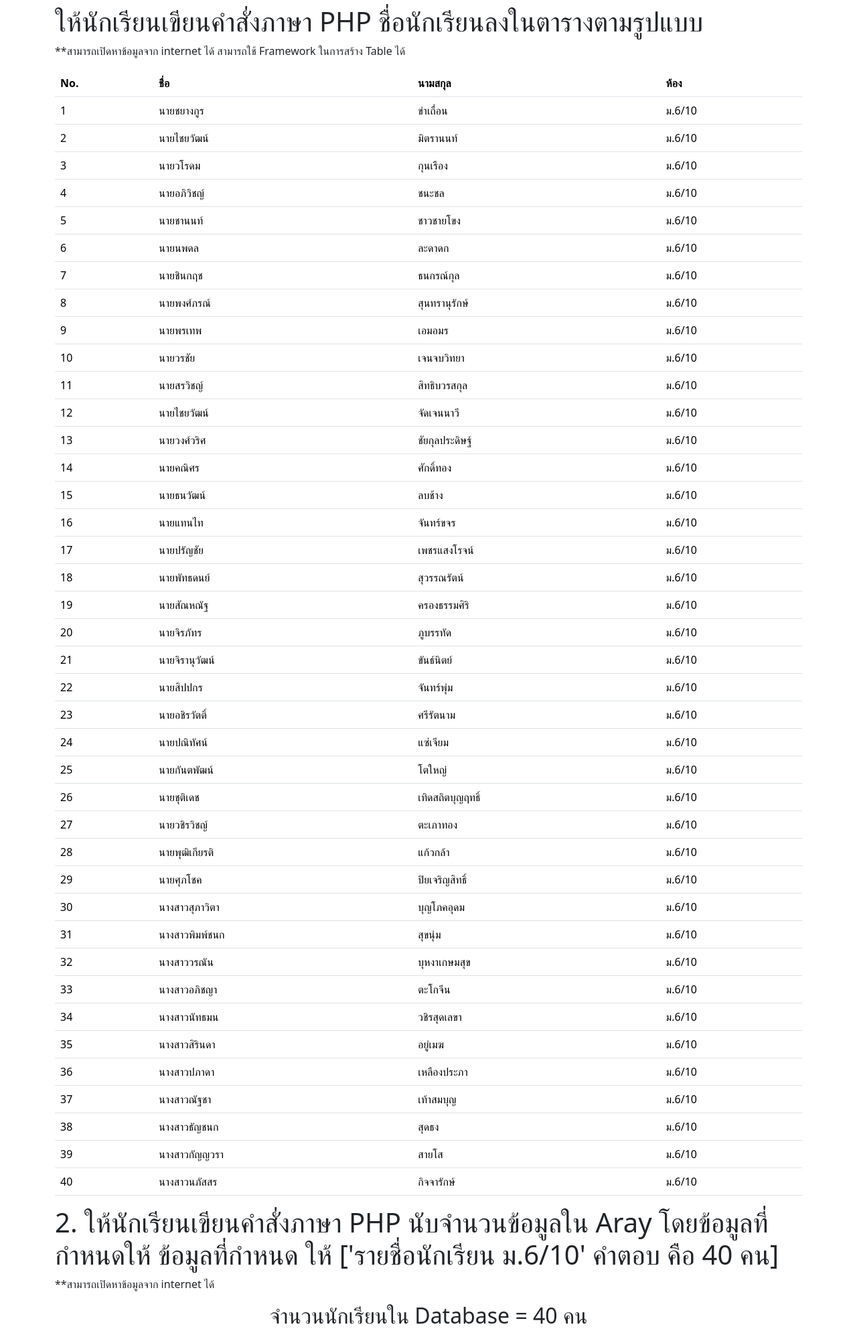
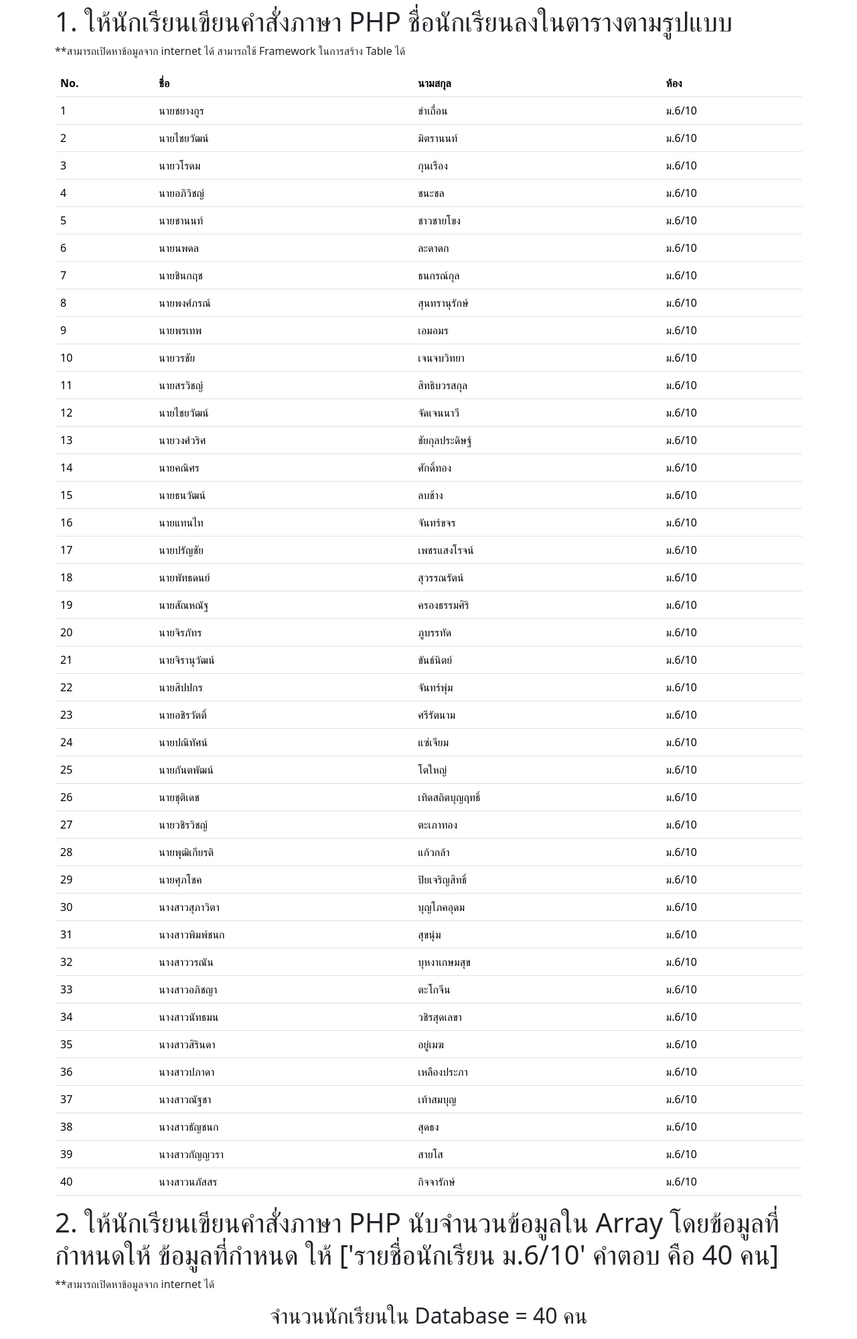
Before and after one commit to 36115/php-exam, a PHP site: page / in a window 1280 px wide. Shown: the whole page at 67% size. Run offline with PHP 8.4, Linux system fonts and the light colour scheme; data comes from the database, SQL or seed files in the repository.

Commit message:
Update index.php

```diff
--- a/index.php
+++ b/index.php
@@ -19,7 +19,7 @@
 </head>
 <body>
     <div class="container py-2">
-        <h1>ให้นักเรียนเขียนคำสั่งภาษา PHP ชื่อนักเรียนลงในตารางตามรูปแบบ</h1>
+        <h1>1. ให้นักเรียนเขียนคำสั่งภาษา PHP ชื่อนักเรียนลงในตารางตามรูปแบบ</h1>
         <p>**สามารถเปิดหาข้อมูลจาก internet ได้ สามารถใช้ Framework ในการสร้าง Table ได้</p>
         <table class="table">
     <thead>
@@ -41,7 +41,7 @@
                 <?php }?>
     </tbody>
     </table>
-    <h1>2. ให้นักเรียนเขียนคำสั่งภาษา PHP นับจำนวนข้อมูลใน Aray โดยข้อมูลที่กำหนดให้ ข้อมูลที่กำหนด ให้ ['รายชื่อนักเรียน ม.6/10' คำตอบ คือ 40 คน]</h1>
+    <h1>2. ให้นักเรียนเขียนคำสั่งภาษา PHP นับจำนวนข้อมูลใน Array โดยข้อมูลที่กำหนดให้ ข้อมูลที่กำหนด ให้ ['รายชื่อนักเรียน ม.6/10' คำตอบ คือ 40 คน]</h1>
     <p>**สามารถเปิดหาข้อมูลจาก internet ได้</p>
     <h2 class="text text-center">จำนวนนักเรียนใน Database = <?php echo $count;?> คน</h้>
     </div>
```
